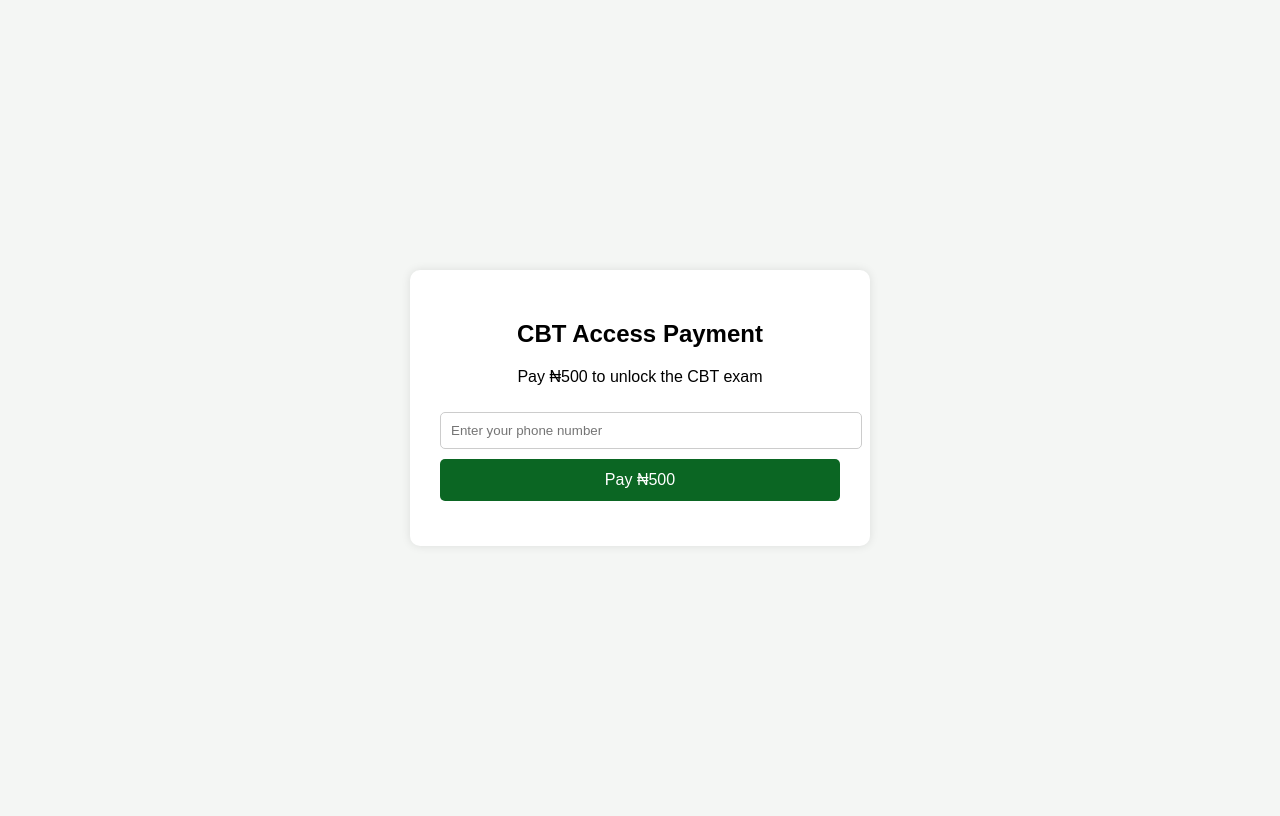
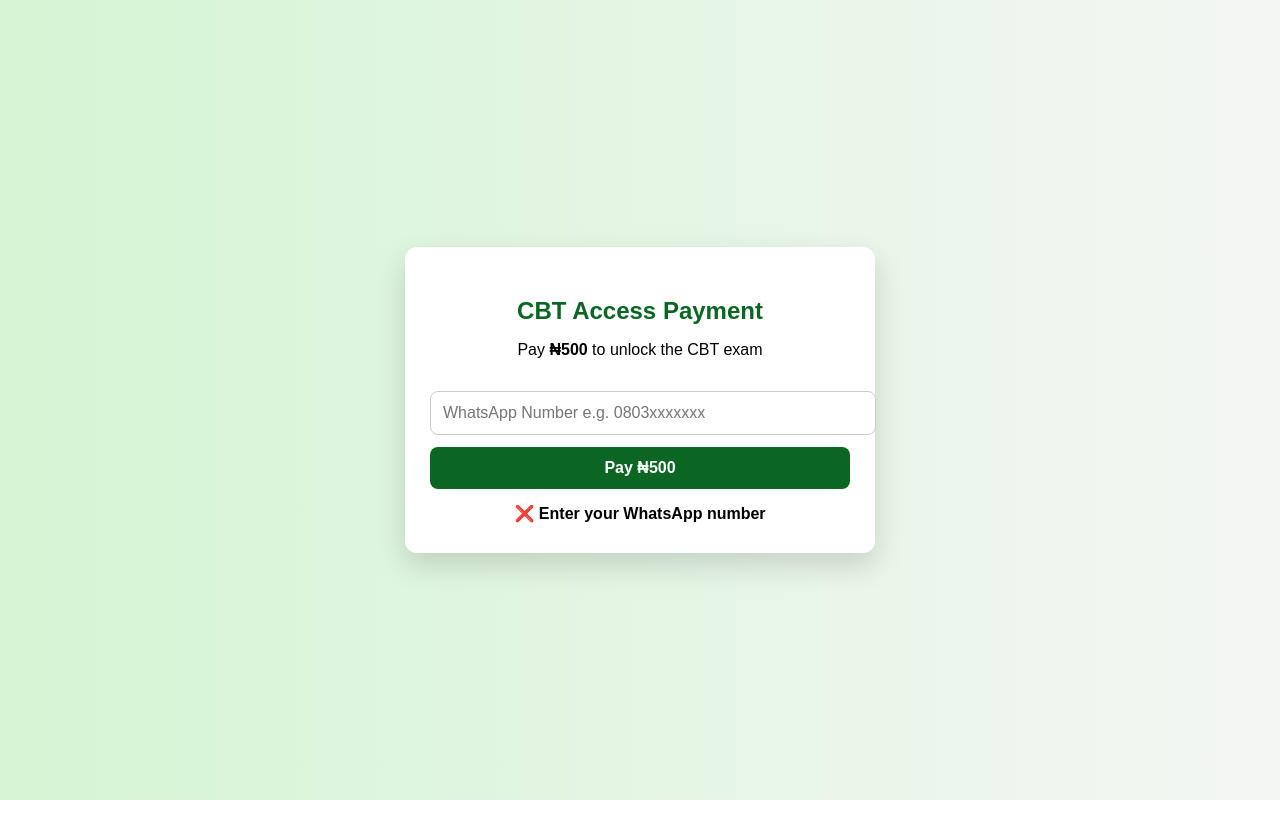
Before and after one commit to wisdomuko2008/Paytest, a plain HTML site: page index.html in a window 1280 px wide. Both pictures are taken after a click on the button "Pay ₦500". Drawn offline with Linux system fonts and the light colour scheme.

Commit message:
Refactor payment page layout and functionality

```diff
--- a/index.html
+++ b/index.html
@@ -3,86 +3,153 @@
 <head>
 <meta charset="UTF-8">
 <meta name="viewport" content="width=device-width, initial-scale=1.0">
-<title>CBT Access Payment</title>
+<title>Flexi CBT – Payment</title>
+
+<!-- Paystack -->
 <script src="https://js.paystack.co/v1/inline.js"></script>
-<!-- Firebase SDKs -->
+
+<!-- Firebase (compat version) -->
 <script src="https://www.gstatic.com/firebasejs/9.23.0/firebase-app-compat.js"></script>
 <script src="https://www.gstatic.com/firebasejs/9.23.0/firebase-firestore-compat.js"></script>
+
 <style>
-body { font-family: Arial, sans-serif; display: flex; justify-content:center; align-items:center; height:100vh; background:#f4f6f4; }
-.card { background:white; padding:30px; border-radius:10px; box-shadow:0 0 10px rgba(0,0,0,0.1); text-align:center; width:90%; max-width:400px; }
-input { padding:10px; width:100%; margin:10px 0; border-radius:5px; border:1px solid #ccc; }
-button { padding:12px 20px; background:#0b6623; color:white; border:none; border-radius:5px; cursor:pointer; width:100%; font-size:16px; }
-button:hover { background:#094f1a; }
-.success { color:green; margin-top:15px; font-weight:bold; }
+body {
+  font-family: Arial, Helvetica, sans-serif;
+  background: linear-gradient(to right, #d4f5d4, #f4f6f4);
+  display: flex;
+  justify-content: center;
+  align-items: center;
+  height: 100vh;
+  margin: 0;
+}
+.container {
+  background: #fff;
+  padding: 30px 25px;
+  width: 100%;
+  max-width: 420px;
+  border-radius: 12px;
+  box-shadow: 0 12px 30px rgba(0,0,0,0.15);
+  text-align: center;
+}
+h2 {
+  color: #0b6623;
+  margin-bottom: 10px;
+}
+p {
+  margin-bottom: 20px;
+}
+input {
+  width: 100%;
+  padding: 12px;
+  margin: 12px 0;
+  border-radius: 8px;
+  border: 1px solid #ccc;
+  font-size: 16px;
+}
+button {
+  width: 100%;
+  padding: 12px;
+  background: #0b6623;
+  color: white;
+  border: none;
+  border-radius: 8px;
+  font-size: 16px;
+  font-weight: bold;
+  cursor: pointer;
+  transition: 0.3s;
+}
+button:hover {
+  opacity: 0.9;
+}
+.status {
+  margin-top: 15px;
+  font-weight: bold;
+}
 </style>
+
 </head>
 <body>
-<div class="card">
+
+<div class="container">
   <h2>CBT Access Payment</h2>
-  <p>Pay ₦500 to unlock the CBT exam</p>
-  <input type="text" id="phone" placeholder="Enter your phone number" />
-  <button onclick="payNow()">Pay ₦500</button>
-  <div id="result" class="success"></div>
+  <p>Pay <b>₦500</b> to unlock the CBT exam</p>
+
+  <input type="tel" id="whatsapp" placeholder="WhatsApp Number e.g. 0803xxxxxxx">
+
+  <button id="payBtn">Pay ₦500</button>
+
+  <div class="status" id="status"></div>
 </div>
 
 <script>
-// ===== Firebase Config =====
+  // ===== FIREBASE INIT =====
   const firebaseConfig = {
-    apiKey: "YOUR_FIREBASE_API_KEY",
-    authDomain: "YOUR_FIREBASE_PROJECT.firebaseapp.com",
-    projectId: "YOUR_FIREBASE_PROJECT",
-    storageBucket: "YOUR_FIREBASE_PROJECT.appspot.com",
-    messagingSenderId: "YOUR_SENDER_ID",
-    appId: "YOUR_APP_ID"
+    apiKey: "AIzaSyCPumFid5YNTWug52q2VDtSDQTLU9REgss",
+    authDomain: "flexi-tutors.firebaseapp.com",
+    projectId: "flexi-tutors"
   };
   firebase.initializeApp(firebaseConfig);
   const db = firebase.firestore();
 
-// ===== Helper: Generate Random 6-digit PIN =====
-function generatePIN() {
-    return Math.floor(100000 + Math.random() * 900000).toString();
+  // ===== PAY FUNCTION =====
+  function pay() {
+    const whatsapp = document.getElementById("whatsapp").value.trim();
+    const status = document.getElementById("status");
+
+    if (!whatsapp) {
+      status.textContent = "❌ Enter your WhatsApp number";
+      return;
     }
 
-// ===== Paystack Payment =====
-function payNow() {
-    const phone = document.getElementById("phone").value.trim();
-    if(!phone) { alert("Please enter your phone number"); return; }
+    status.textContent = "Opening payment gateway...";
 
-    let handler = PaystackPop.setup({
-        key: "pk_test_9408761e58ce1fe7a3a57c0df2422d887c3d4b35", // <-- Your TEST key here
-        email: "customer@example.com",
-        amount: 500 * 100, // Amount in Kobo
+    const handler = PaystackPop.setup({
+      key: "pk_live_bb0c7b83bfdbd0c9990e2c7f7fd73a86d4821a00", // 🔴 Replace with your live key
+      email: whatsapp + "@flexicbt.com",
+      amount: 500 * 100, // in kobo
       currency: "NGN",
-        ref: 'CBT_'+Math.floor(Math.random() * 1000000000),
-        metadata: { phone: phone },
-        callback: function(response) {
-            // Generate PIN
-            const pin = generatePIN();
+
+      callback: async function(response) {
+        status.textContent = "✅ Payment successful. Generating PIN...";
+
+        try {
+          const pin = "FT-" + Math.random().toString(36).substring(2,8).toUpperCase();
 
           // Save to Firestore
-            db.collection("cbtPayments").add({
-                phone: phone,
-                reference: response.reference,
-                amount: 500,
+          await db.collection("subscriptions").doc(whatsapp).set({
+            whatsapp: whatsapp,
             pin: pin,
             paid: true,
-                timestamp: firebase.firestore.FieldValue.serverTimestamp()
-            })
-            .then(() => {
-                document.getElementById("result").innerText = `Payment Successful! Your CBT PIN is: ${pin}`;
-            })
-            .catch((err) => {
-                document.getElementById("result").innerText = `Payment succeeded but failed to save PIN. Contact admin.`;
+            used: false,
+            reference: response.reference,
+            createdAt: firebase.firestore.FieldValue.serverTimestamp()
+          });
+
+          status.innerHTML = `
+            <strong>PAYMENT CONFIRMED</strong><br><br>
+            WhatsApp Number:<br>
+            <b>${whatsapp}</b><br><br>
+            CBT PIN:<br>
+            <b style="font-size:20px">${pin}</b><br><br>
+            You can now access the CBT exam.
+          `;
+        } catch (err) {
           console.error(err);
-            });
+          status.textContent = "❌ Payment saved but failed to store PIN. Try again later.";
+        }
       },
+
       onClose: function() {
-            alert('Payment window closed.');
+        status.textContent = "❌ Payment cancelled";
       }
     });
+
     handler.openIframe();
   }
+
+  // Bind button
+  document.getElementById("payBtn").addEventListener("click", pay);
 </script>
+
 </body>
 </html>
```
Lines whose indentation alone changed are shown as unchanged.
